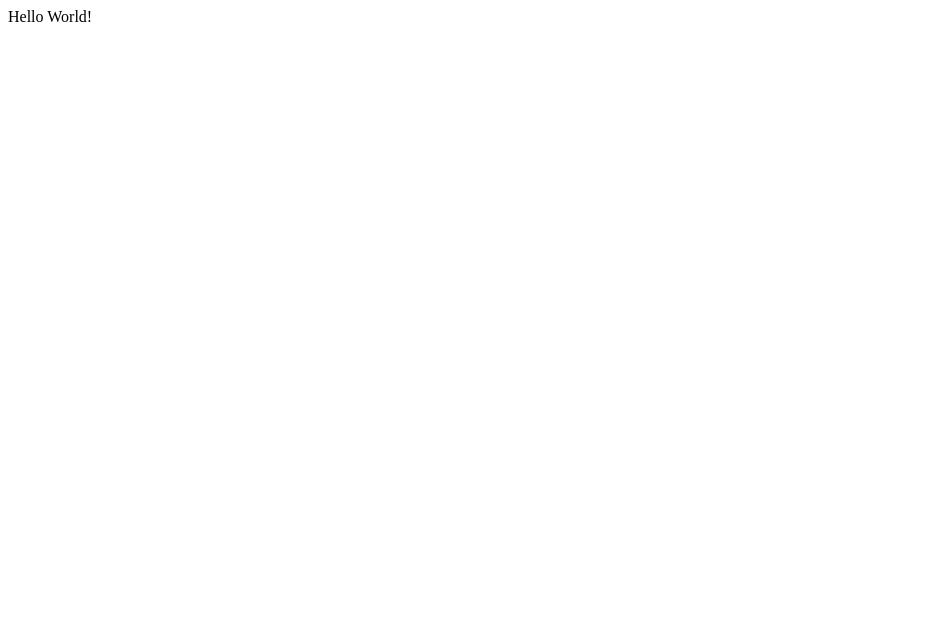
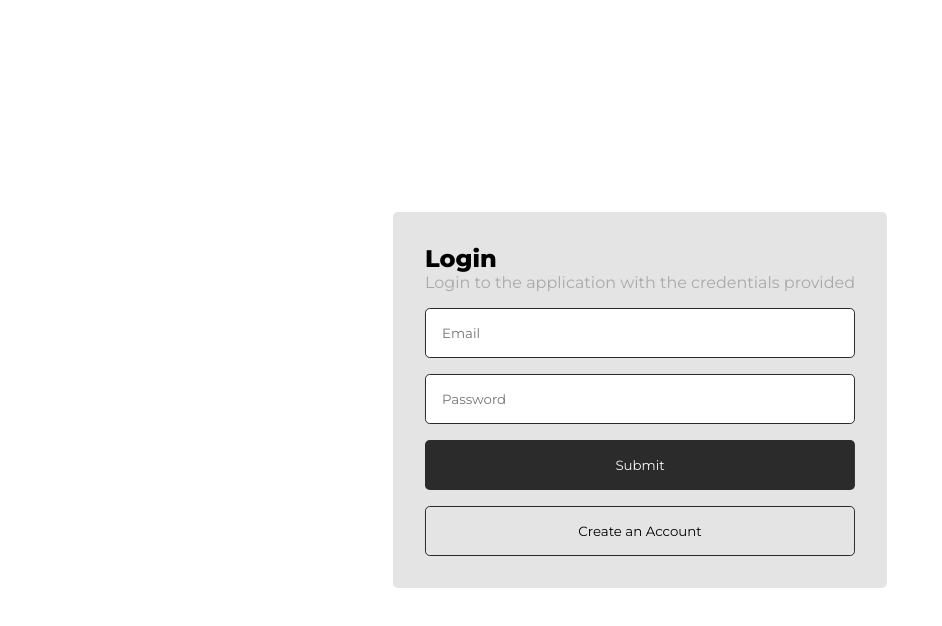
Before and after one commit to uniquemozilla22/Bike_rental_System, a React (Create React App) app: page /login in a window 1280 px wide. Shown: the top 626 px of the page, without its empty margins (0-942 px from the left). Built offline with nearby package versions, Linux system fonts and the light colour scheme.

Commit message:
Login and Register Screen Created

```diff
--- a/package.json
+++ b/package.json
@@ -5,12 +5,17 @@
   "dependencies": {
     "@emotion/react": "^11.10.0",
     "@emotion/styled": "^11.10.0",
+    "@mui/icons-material": "^5.8.4",
+    "@mui/material": "^5.9.2",
+    "@tanstack/react-query": "^4.0.10",
     "@testing-library/jest-dom": "^5.16.4",
     "@testing-library/react": "^13.3.0",
     "@testing-library/user-event": "^13.5.0",
+    "dotenv": "^16.0.1",
     "firebase": "^9.9.1",
     "react": "^18.2.0",
     "react-dom": "^18.2.0",
+    "react-router-dom": "^6.3.0",
     "react-scripts": "5.0.1",
     "web-vitals": "^2.1.4"
   },
--- a/src/App.js
+++ b/src/App.js
@@ -1,8 +1,15 @@
 import React from "react";
+import LoginScreen from "./Screen/Login.screen";
+import { Routes, Route } from "react-router-dom";
 
 function App() {
-  console.log(process.env.API);
-  return <>Hello World!</>;
+  return (
+    <>
+      <Routes>
+        <Route path="/login/*" element={<LoginScreen />} />
+      </Routes>
+    </>
+  );
 }
 
 export default App;
--- a/src/Screen/Login.screen.js
+++ b/src/Screen/Login.screen.js
@@ -1,19 +1,85 @@
 import styled from "@emotion/styled";
 import React from "react";
+import Buttons from "../UI/Buttons";
+import Input from "../UI/Input";
+import { Routes, Route, useNavigate } from "react-router-dom";
+import { Headings, Paragraph } from "../UI/Typography";
 
 const LoginScreen = () => {
   return (
     <Wrapper>
-      <Form>
-        <Input />
-      </Form>
+      <Container>
+        <Routes>
+          <Route path="/" exact element={<Login />} />
+          <Route path="/register" element={<Register />} />
+        </Routes>
+      </Container>
     </Wrapper>
   );
 };
 
-const Wrapper = styled.div({});
+const Login = () => {
+  const navigation = useNavigate();
 
-const Form = styled.div({});
+  return (
+    <>
+      <Headings>Login</Headings>
+      <Paragraph>
+        Login to the application with the credentials provided
+      </Paragraph>
+      <Form>
+        <Input type={"email"} placeholder="Email" />
+        <Input type={"password"} placeholder="Password" />
+        <Buttons primary>Submit</Buttons>
+      </Form>
+      <Buttons secondary onClick={() => navigation("../register")}>
+        Create an Account
+      </Buttons>
+    </>
+  );
+};
+const Register = () => {
+  const navigation = useNavigate();
 
-const Input = styled.input({});
+  return (
+    <>
+      <Headings>Register</Headings>
+      <Paragraph>Register with email to the application</Paragraph>
+      <Form>
+        <Input type={"email"} placeholder="Email" />
+        <Input type={"password"} placeholder="Password" />
+        <Input type={"password"} placeholder="Confirm Password" />
+        <Buttons primary>Submit</Buttons>
+      </Form>
+      <Buttons secondary onClick={() => navigation("../")}>
+        I have an Account
+      </Buttons>
+    </>
+  );
+};
+const Wrapper = styled.div({
+  position: "relative",
+  height: "100vh",
+  width: "100vw",
+});
+
+const Container = styled.div({
+  position: "absolute",
+  top: "50%",
+  left: "50%",
+  transform: "translate(-50%,-50%)",
+  backgroundColor: "#2b2b2b20",
+  padding: " 2rem",
+  borderRadius: "5px",
+});
+
+const Form = styled.form({
+  display: "flex",
+  flexDirection: "column",
+  gap: "1rem",
+  margin: "1rem 0",
+});
+
+const Title = styled(Headings, {});
+
 export default LoginScreen;
--- a/src/UI/Buttons.js
+++ b/src/UI/Buttons.js
@@ -13,18 +13,23 @@ const Primary = styled.button({
   background: "#2b2b2b",
   border: "1px solid transparent",
   borderRadius: "0.3rem",
+  cursor: "pointer",
+  padding: "1rem",
 });
 
 const Secondary = styled.button({
-  color: "#f8f8f8",
-  background: "#2b2b2b",
+  background: "transparent",
   borderRadius: "0.3rem",
+  padding: "1rem",
   border: "1px solid #2b2b2b",
+  width: "100%",
+  cursor: "pointer",
 });
 
 const Default = styled.button({
-  color: "#f8f8f8",
   background: "transparent",
+  padding: "1rem",
+  cursor: "pointer",
   borderRadius: "0.3rem",
   border: "1px solid transparent",
 });
--- /dev/null
+++ b/src/index.css
@@ -0,0 +1,8 @@
+@import url('https://fonts.googleapis.com/css2?family=Montserrat:wght@100;300;400;500;600;700;800;900&display=swap');
+
+
+*{
+    margin:0;
+    padding:0;
+    font-family: 'Montserrat', sans-serif;
+}
--- a/src/index.js
+++ b/src/index.js
@@ -1,12 +1,22 @@
+import { QueryClient, QueryClientProvider } from "@tanstack/react-query";
 import React from "react";
 import ReactDOM from "react-dom/client";
+import { BrowserRouter } from "react-router-dom";
 import App from "./App";
 import reportWebVitals from "./reportWebVitals";
+import "./index.css";
 
 const root = ReactDOM.createRoot(document.getElementById("root"));
+
+const queryClient = new QueryClient();
+
 root.render(
   <React.StrictMode>
-    <App />
+    <QueryClientProvider client={queryClient}>
+      <BrowserRouter>
+        <App />
+      </BrowserRouter>
+    </QueryClientProvider>
   </React.StrictMode>
 );
 
```
Also changed, not shown: src/UI/Toasts.js (added), 1 other file (tests, documents, lock files or other folders).
